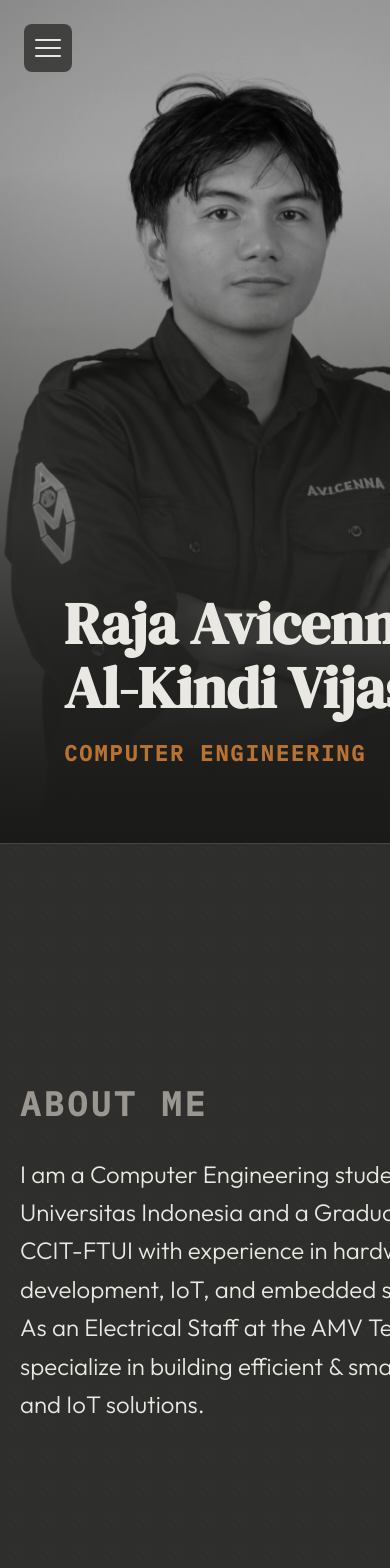
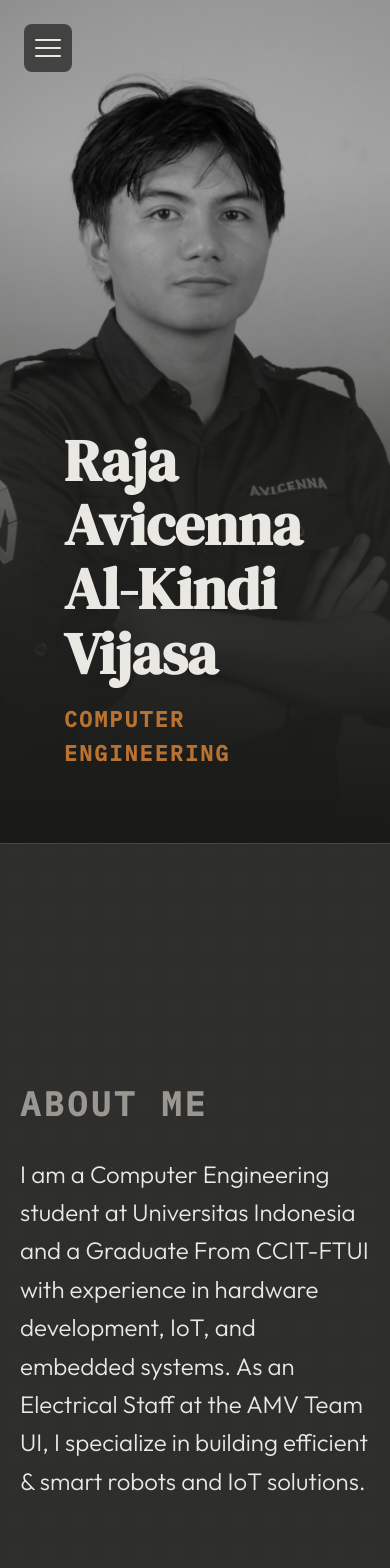
Before and after one commit to rajavijasa/Porto, a React (Vite) app: page / in a window 390 px wide. Shown: the top 1568 px of the page. Built offline with nearby package versions, Linux system fonts and the light colour scheme.

Commit message:
Cek UI HP 7.0

```diff
--- a/src/components/content/EducationContent.jsx
+++ b/src/components/content/EducationContent.jsx
@@ -10,7 +10,7 @@ export default function EducationContent() {
       inst: "University of Indonesia",
       major: "B.Eng in Computer Engineering",
       desc: "Currently pursuing a degree in Computer Engineering, focusing on hardware-software integration and system design.",
-      skills: ["Operating Systems", "Computer Architecture", "PostgreSQL"],
+      skills: ["Hardware & Software", "Computer Architecture", "Programming"],
       img: univImg
     },
     {
--- a/src/index.css
+++ b/src/index.css
@@ -29,6 +29,7 @@
 html {
   scroll-behavior: smooth;
   overflow-x: hidden;
+  overscroll-behavior-x: none;
 }
 
 body {
@@ -37,10 +38,21 @@ body {
   background-color: var(--clr-bg);
   line-height: 1.6;
   overflow-x: hidden; /* Mengunci scroll horizontal */
+  overscroll-behavior-x: none;
+  touch-action: pan-y;
   width: 100%;
   position: relative;
   perspective: 1500px;
   transition: background-color 0.3s ease;
+}
+
+body.locked-scroll {
+  overflow: hidden;
+}
+
+#root-container {
+  width: 100%;
+  overflow-x: hidden;
 }
 
 .bg-pcb-grid {
@@ -227,7 +239,7 @@ body {
 
 .preview-image-container {
   width: clamp(32%, 42%, 45%);
-  min-width: clamp(210px, 18vw, 280px);
+  min-width: clamp(200px, 15vw, 280px);
   max-width: 450px;
   position: relative;
   flex-shrink: 0;
@@ -770,12 +782,12 @@ body {
 
 /* Ketebalan Kotak Data: Pertebal 30% dari revisi pita sebelumnya */
 .preview-content-wrapper {
-  padding: 33px 40px !important; /* Padding vertikal naik dari 25px ke ~33px */
+  padding: clamp(20px, 2.2vw, 33px) clamp(24px, 2.8vw, 40px) !important;
 }
 
 /* Teks dalam Kotak: Latest (+40%), Univ (+15%), B.Eng (+20%) */
 .preview-latest-label { font-size: clamp(0.85rem, 1.1vw, 1.05rem) !important; margin-bottom: 10px !important; }
-.preview-title { font-size: clamp(2rem, 2.8vw, 2.6rem) !important; }
+.preview-title { font-size: clamp(1.8rem, 2.6vw, 2.6rem) !important; }
 .preview-subtitle { font-size: clamp(1rem, 1.5vw, 1.3rem) !important; }
 
 /* Simetri Contact Me: Gap Atas (Title-Icon) = Gap Bawah (Icon-Bottom) */
@@ -796,11 +808,15 @@ body {
     display: flex !important;
     align-items: center !important;
     justify-content: center !important;
-    padding: 20px !important;
+    padding: 0 !important;
     backdrop-filter: blur(25px) !important; /* Saran blur pekat diterapkan */
   }
   .modal-content {
-    max-height: 80dvh !important; /* Menggunakan Dynamic Viewport Height */
+    width: 100% !important;
+    max-width: 100% !important;
+    height: 100dvh !important;
+    max-height: 100dvh !important;
+    border-radius: 0 !important;
     margin: 0 !important;
     transform: none !important;
   }
@@ -817,17 +833,18 @@ body {
     background: linear-gradient(to top, rgba(20,20,18,0.8) 0%, transparent 100%); /* Saran gradasi bayangan */
   }
   .main-title {
-    white-space: nowrap !important;
+    white-space: normal !important;
+    max-width: 100%;
     font-size: clamp(3rem, 15vw, 5.25rem) !important;
     line-height: 1.1 !important;
   }
-  .main-subtitle { white-space: nowrap !important; font-size: 1.35rem !important; }
+  .main-subtitle { white-space: normal !important; max-width: 100%; font-size: 1.35rem !important; }
 
   /* Judul Seksi HP: +50%, Rata Kiri */
   .section-title {
     font-size: clamp(2.1rem, 8.5vw, 3rem) !important;
     text-align: left !important;
-    white-space: nowrap !important;
+    white-space: normal !important;
     margin-bottom: 24px !important;
   }
 
```
